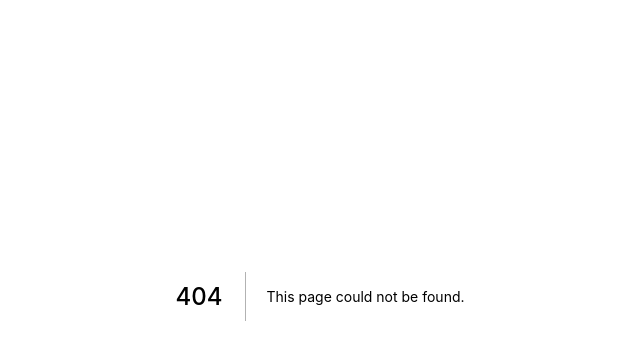
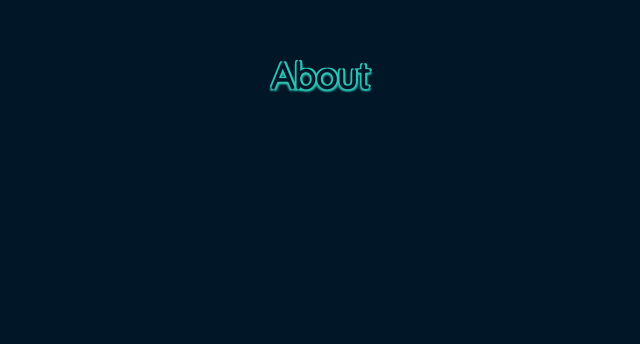
Before and after one commit to ramanverma2k/portfolio, a Next.js app: page /about in a window 1280 px wide. Before the commit this address had no page. Shown: the part 104-448 px from the top of the page, without its empty margins (320-960 px from the left). Built offline with nearby package versions, Linux system fonts and the light colour scheme.

Commit message:
create about,blog and projects page

```diff
--- /dev/null
+++ b/pages/about.tsx
@@ -0,0 +1,9 @@
+export default function About() {
+    return(
+        <div className="flex justify-center mt-40">
+            <p className="neon-outline text-4xl text-primary subpixel-antialiased font-quicksand font-bold">
+                About
+            </p>
+        </div>
+    )
+}
--- /dev/null
+++ b/pages/blog.tsx
@@ -0,0 +1,9 @@
+export default function Blog() {
+    return (
+        <div className="flex justify-center mt-40">
+            <p className="neon-outline text-4xl text-primary subpixel-antialiased font-quicksand font-bold">
+                Blog
+            </p>
+        </div>
+    )
+}
--- /dev/null
+++ b/pages/projects.tsx
@@ -0,0 +1,9 @@
+export default function Projects() {
+    return(
+        <div className="flex justify-center mt-40">
+            <p className="neon-outline text-4xl text-primary subpixel-antialiased font-quicksand font-bold">
+                Projects
+            </p>
+        </div>
+    )
+}
```
